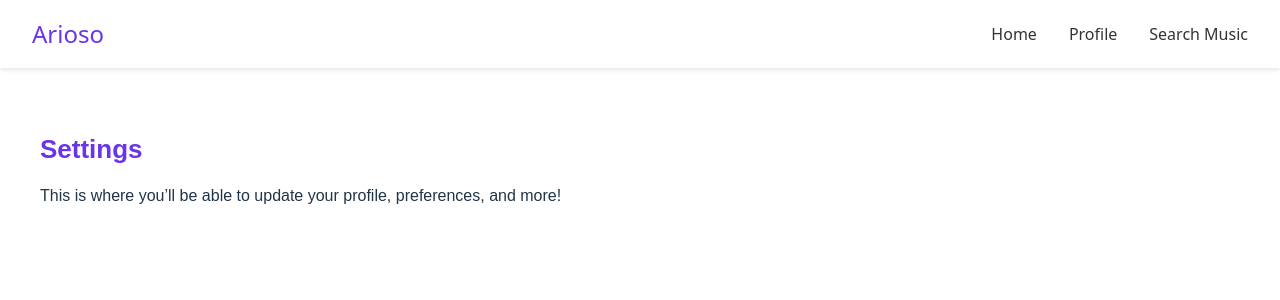
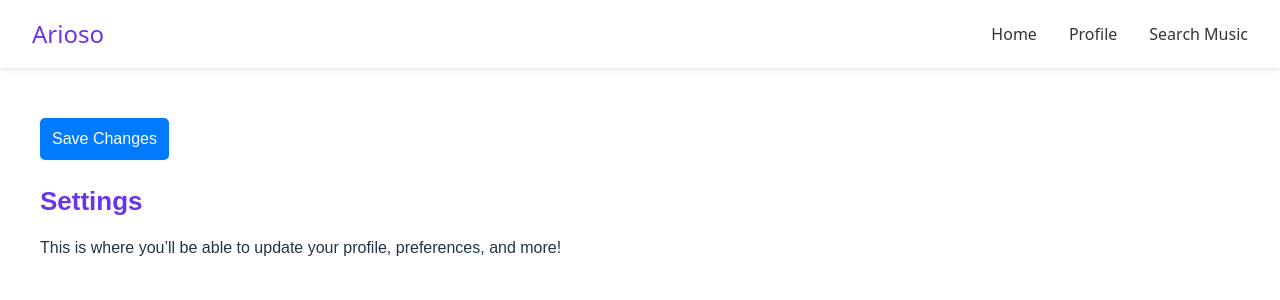
Before and after one commit to arioso-collective/arioso_music_social, a React (Vite) app in the folder frontend/: page /settings in a window 1280 px wide. Shown: the top 300 px of the page. Built offline with nearby package versions, Linux system fonts and the light colour scheme.

Commit message:
SCRUM-144 Added button
Added button and navigation button to settings page so it'll save changed settings and go back to profile page

```diff
--- a/frontend/src/pages/SettingsPage.jsx
+++ b/frontend/src/pages/SettingsPage.jsx
@@ -1,9 +1,17 @@
 import React from "react";
+import { useNavigate } from "react-router-dom";
 import "./SettingsPage.css";
 
 const SettingsPage = () => {
+    const navigate = useNavigate();
   return (
     <div className="settings-page">
+      <button
+        className="back-button"
+        onClick={() => navigate("/profile")}
+      >
+        Save Changes
+      </button>
       <h2>Settings</h2>
       <p>This is where you’ll be able to update your profile, preferences, and more!</p>
     </div>
```
